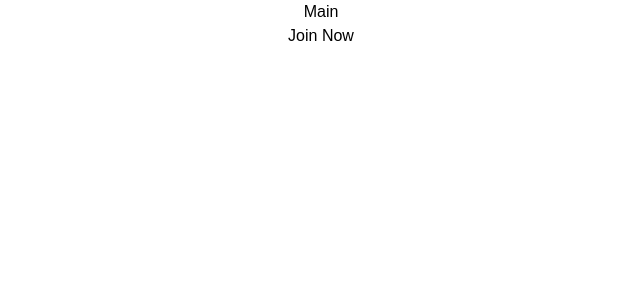
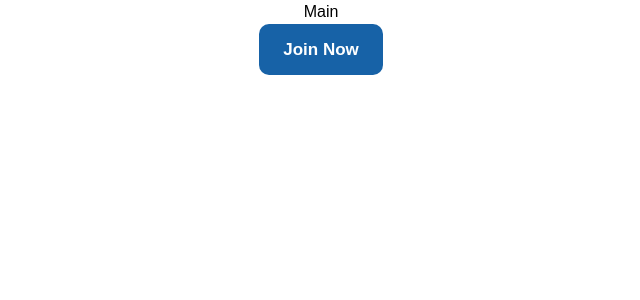
Before and after one commit to Sound-IA/SoundIA, a React (Create React App) app in the folder my-app/: page / in a window 1280 px wide. Shown: the top 300 px of the page, without its empty margins (319-959 px from the left). Built offline with nearby package versions, Linux system fonts and the light colour scheme.

Commit message:
agregue clase al boton

```diff
--- a/my-app/src/components/buttonJoinNow.jsx
+++ b/my-app/src/components/buttonJoinNow.jsx
@@ -3,7 +3,7 @@ import "./styleButtonJoin.css"
 
 const ButtonJoinNow = () => {
   return (
-    <button>
+    <button className="ButtonJoinNow">
       Join Now
     </button>
   );
--- a/my-app/src/components/styleButtonJoin.css
+++ b/my-app/src/components/styleButtonJoin.css
@@ -4,14 +4,15 @@
 }
 
 .ButtonJoinNow {
-    background-color: var(--button-color);
+    background-color: #1762A7;
     border-radius: 10px;
-    color: var(--text-color);
+    color: #FFFFFF;
     border: none;
     cursor: pointer;
     width: 124px;
     height: 51px;
     font-size: 17px;
-    font-family: 'Poppins', sans-serif;
+    font-family: 'Poppins', sans-serif;/*si ponemos esto en el index css quizas
+    no es necesario q lo ponga cada una (creo)*/
     font-weight: 600;
 }
```
